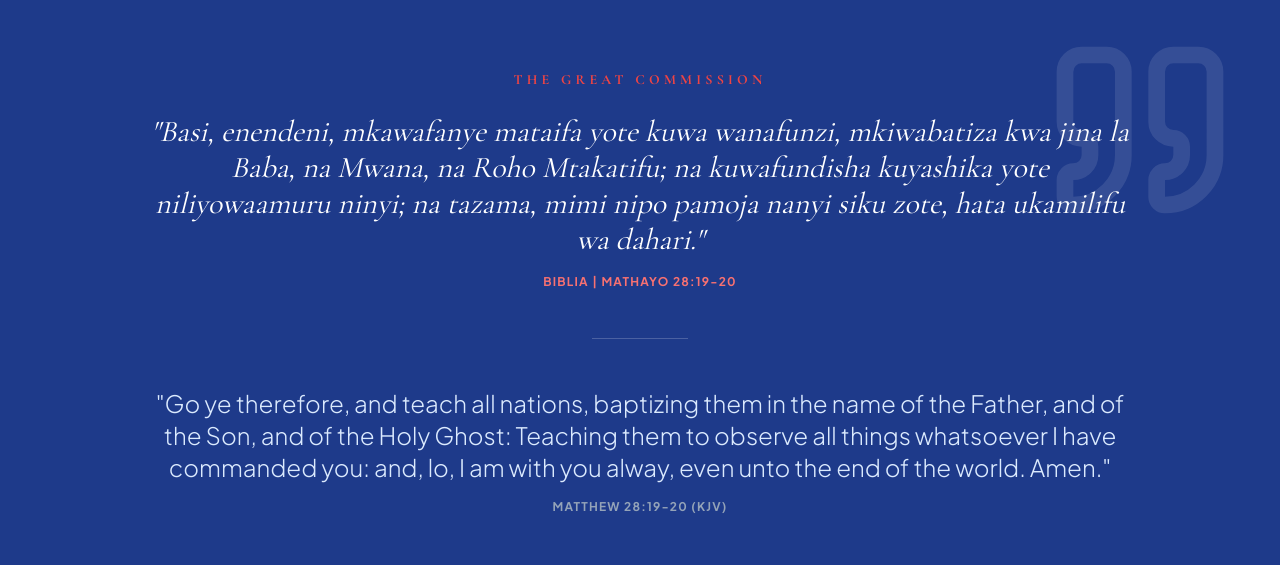
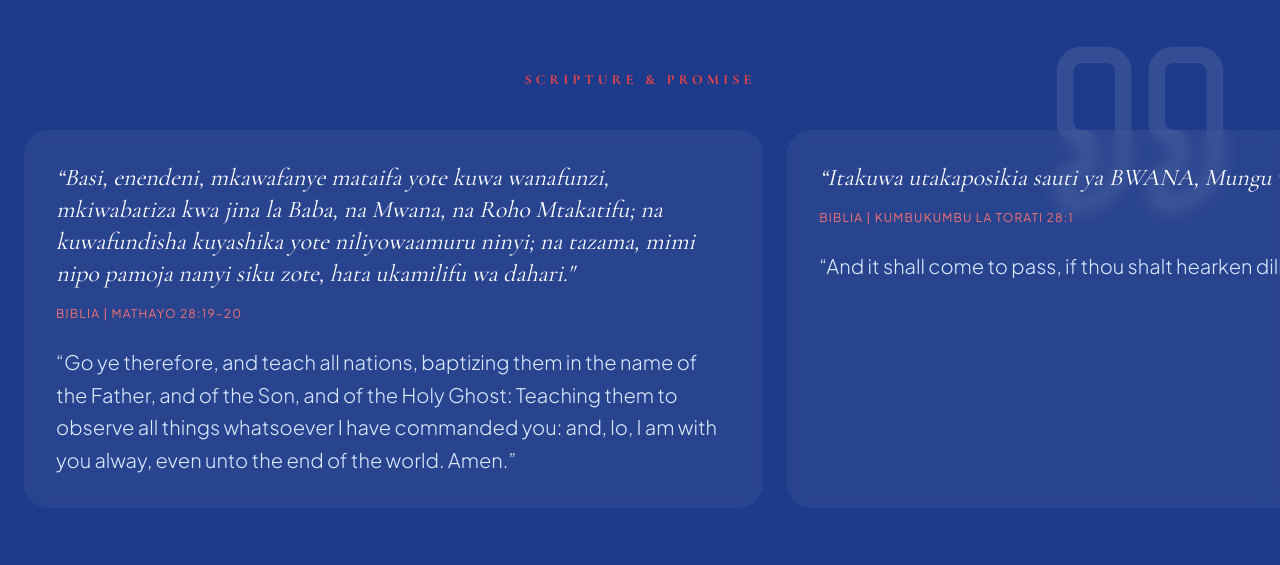
Before and after one commit to Davoste/zion0, a React (Vite) app: page / in a window 1280 px wide. Shown: the part 842-1407 px from the top of the page. Built offline with nearby package versions, Linux system fonts and the light colour scheme.

Commit message:
Implement scripture section with bilingual verses
Added a scripture section with multiple verses in both Swahili and English.

```diff
--- a/components/ScriptureSection.tsx
+++ b/components/ScriptureSection.tsx
@@ -1,32 +1,57 @@
-
 import React from 'react';
 import { Quote } from 'lucide-react';
 
+const scriptures = [
+  {
+    sw: 'Mathayo 28:19–20',
+    swText:
+      '“Basi, enendeni, mkawafanye mataifa yote kuwa wanafunzi, mkiwabatiza kwa jina la Baba, na Mwana, na Roho Mtakatifu; na kuwafundisha kuyashika yote niliyowaamuru ninyi; na tazama, mimi nipo pamoja nanyi siku zote, hata ukamilifu wa dahari."',
+    enText:
+      '“Go ye therefore, and teach all nations, baptizing them in the name of the Father, and of the Son, and of the Holy Ghost: Teaching them to observe all things whatsoever I have commanded you: and, lo, I am with you alway, even unto the end of the world. Amen.”',
+  },
+  {
+    sw: 'Kumbukumbu la Torati 28:1',
+    swText:
+      '“Itakuwa utakaposikia sauti ya BWANA, Mungu wako, kwa bidii...”',
+    enText:
+      '“And it shall come to pass, if thou shalt hearken diligently...”',
+  },
+  {
+    sw: 'Kumbukumbu la Torati 28:2',
+    swText:
+      '“Na baraka hizi zote zitakujilia na kukupata...”',
+    enText:
+      '“And all these blessings shall come on thee...”',
+  },
+];
+
 const ScriptureSection: React.FC = () => {
   return (
-    <section className="py-20 bg-blue-900 text-white relative overflow-hidden">
-      <div className="absolute top-0 right-0 p-10 opacity-10 pointer-events-none">
+    <section className="py-20 bg-blue-900 text-white relative">
+      <div className="absolute top-0 right-0 p-10 opacity-10">
         <Quote size={200} />
       </div>
-      <div className="max-w-5xl mx-auto px-4 text-center">
-        <h2 className="text-red-500 text-sm font-black uppercase tracking-[0.3em] mb-6">The Great Commission</h2>
-        <div className="space-y-12">
-          <div className="space-y-4">
-            <p className="text-2xl md:text-3xl italic serif leading-relaxed">
-              "Basi, enendeni, mkawafanye mataifa yote kuwa wanafunzi, mkiwabatiza kwa jina la Baba, na Mwana, na Roho Mtakatifu; na kuwafundisha kuyashika yote niliyowaamuru ninyi; na tazama, mimi nipo pamoja nanyi siku zote, hata ukamilifu wa dahari."
+
+      <h2 className="text-center text-red-500 text-sm font-black uppercase tracking-[0.3em] mb-10">
+        Scripture & Promise
+      </h2>
+
+      <div className="flex gap-6 overflow-x-auto px-6 snap-x snap-mandatory scrollbar-hide">
+        {scriptures.map((s, i) => (
+          <div
+            key={i}
+            className="min-w-[85%] md:min-w-[60%] bg-white/5 backdrop-blur rounded-3xl p-8 snap-center"
+          >
+            <p className="text-2xl italic serif mb-4">{s.swText}</p>
+            <p className="text-xs text-red-400 uppercase tracking-widest mb-6">
+              Biblia | {s.sw}
             </p>
-            <p className="text-red-400 font-bold tracking-widest uppercase text-xs">Biblia | Mathayo 28:19-20</p>
+
+            <p className="text-xl text-blue-100 font-light leading-relaxed">
+              {s.enText}
+            </p>
           </div>
-
-          <div className="w-24 h-px bg-white/20 mx-auto"></div>
-
-          <div className="space-y-4">
-            <p className="text-xl md:text-2xl font-light leading-relaxed text-blue-100">
-              "Go ye therefore, and teach all nations, baptizing them in the name of the Father, and of the Son, and of the Holy Ghost: Teaching them to observe all things whatsoever I have commanded you: and, lo, I am with you alway, even unto the end of the world. Amen."
-            </p>
-            <p className="text-slate-400 font-bold tracking-widest uppercase text-xs">Matthew 28:19-20 (KJV)</p>
-          </div>
-        </div>
+        ))}
       </div>
     </section>
   );
```
